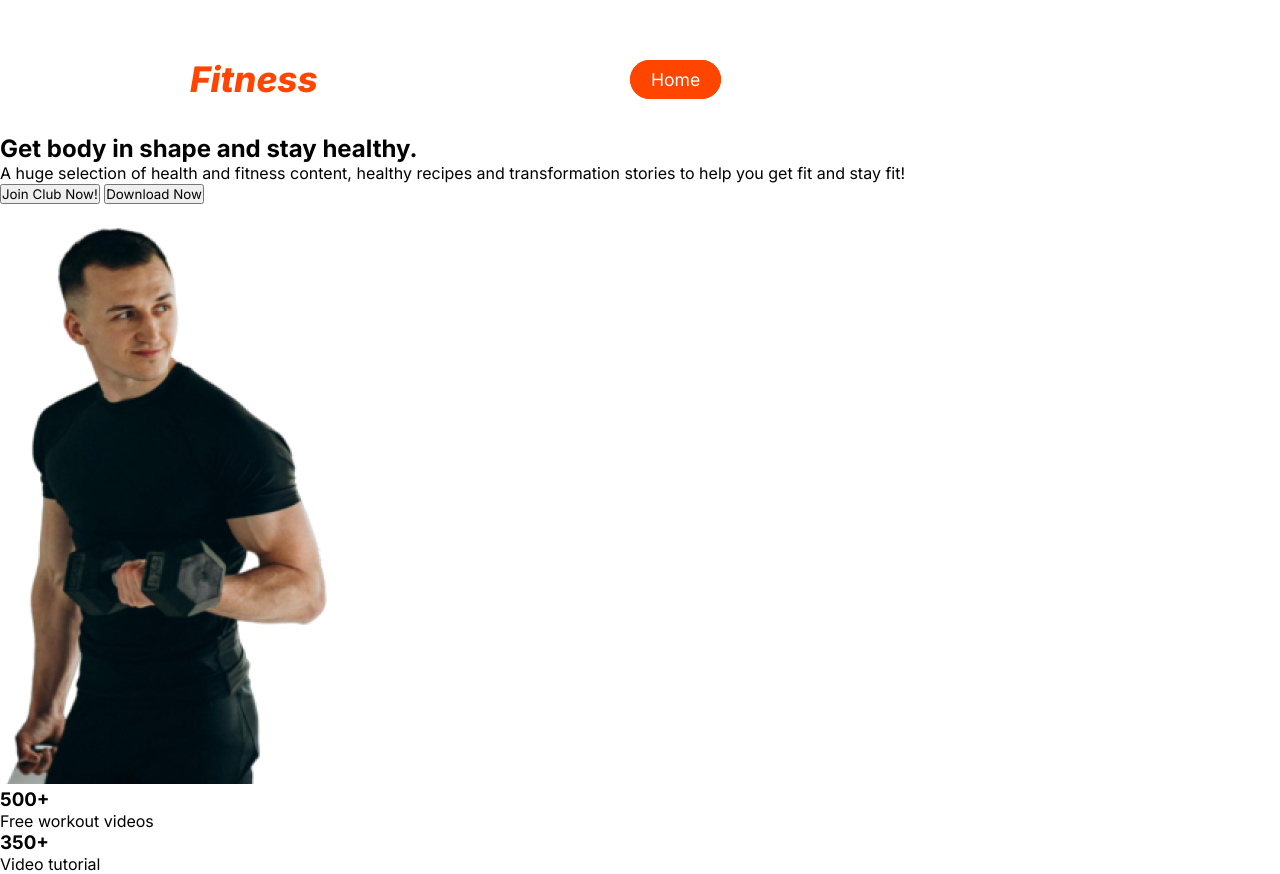
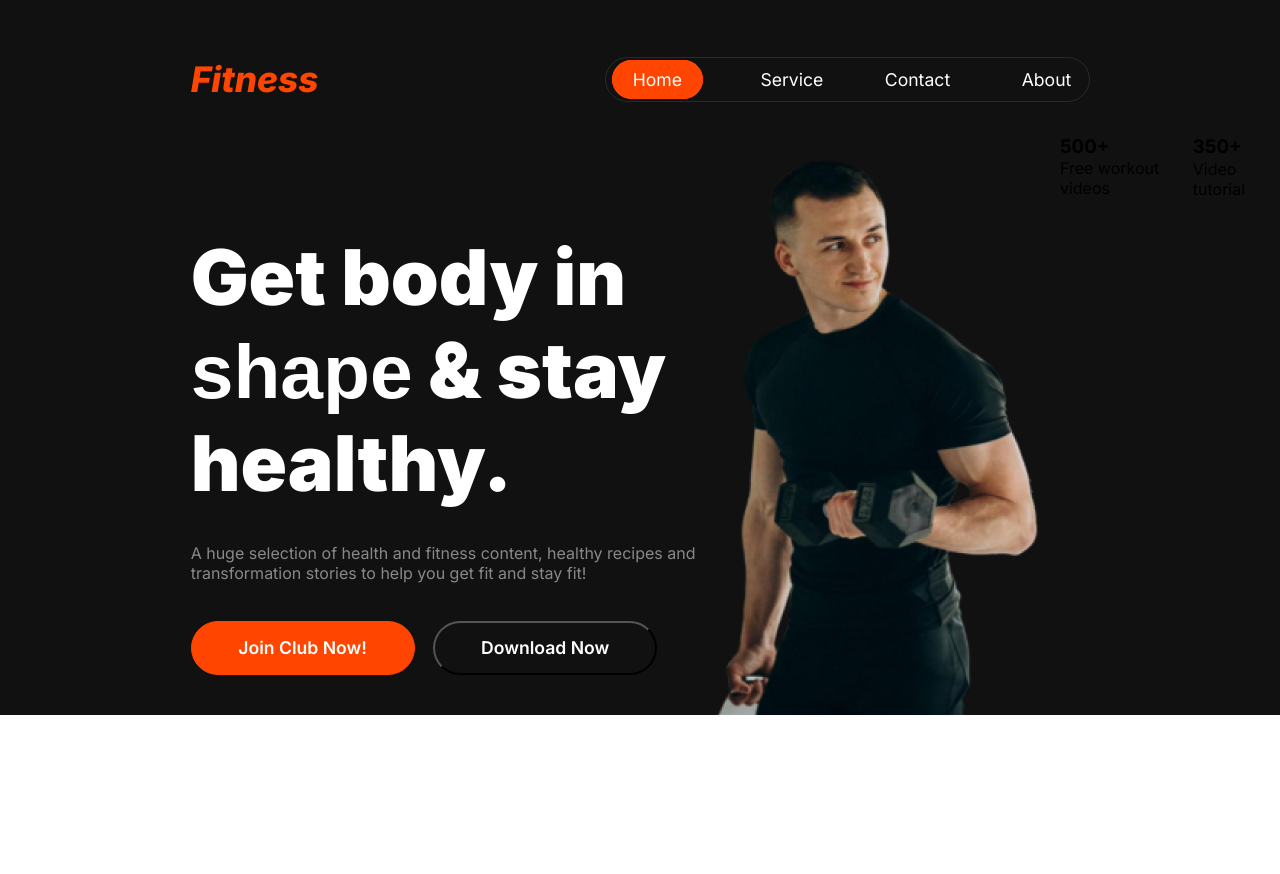
Before and after one commit to farhanarnob44/versatile-ui-project, a plain HTML site: page index.html in a window 1280 px wide. After the commit the page ends 800 px from the top, so only its background shows below. Drawn offline with Linux system fonts and the light colour scheme; a web font is replaced by a local one.

Commit message:
banner section almost done

```diff
--- a/index.html
+++ b/index.html
@@ -8,10 +8,12 @@
       href="https://fonts.googleapis.com/css2?family=Inter:ital,opsz,wght@0,14..32,100..900;1,14..32,100..900&display=swap"
       rel="stylesheet"
     />
+    <link href="https://fonts.cdnfonts.com/css/miama" rel="stylesheet" />
+
     <link rel="stylesheet" href="./style/style.css" />
   </head>
   <body>
-    <section class="banner--main-section">
+    <section class="banner-main-section">
       <header class="header-class">
         <nav class="navbar">
           <h3 class="brand-name"><em>Fitness</em></h3>
@@ -24,15 +26,16 @@
               <a class="Other-nav-button" href="">Contact</a>
             </li>
             <li class="nav-item">
-              <a class="Other-nav-button" href="">About</a>
+              <a class="Other-nav-button" href=""
+                ><span class="about-button">About</span></a
+              >
             </li>
           </ul>
         </nav>
         <section class="banner">
           <div class="banner-writing-section">
             <h2 class="banner-title">
-              Get body in <span class="shape-style">shape</span> and stay
-              healthy.
+              Get body in <span class="shape-style">shape</span> & stay healthy.
             </h2>
             <p class="banner-discription">
               A huge selection of health and fitness content, healthy recipes
--- a/style/style.css
+++ b/style/style.css
@@ -3,7 +3,7 @@
     font-family: "Inter", sans-serif;
     box-sizing: border-box;
     margin: 0px;
-    padding: 0px;
+    padding: 0.1px;
 }
 /* shared styles ends here  */
 /* nav section styles starts here  */
@@ -11,13 +11,13 @@
     text-decoration: none;
     display: flex;
     height: 45px;
-    width: 465px ;
+    width: 485px ;
     border: 1px solid rgba(255, 255, 255, 0.1);
     border-radius: 39px;
     align-items: center;
     justify-content: space-between;
     /* margin-left: 0px; */
-    padding: 0px;
+    padding: 2px;
 
 }
 .navbar{
@@ -49,6 +49,10 @@ margin-top: 57px;
     font-weight: 400;
     color: white;
 }
+.about-button{
+    margin-right: 1px;
+    padding: 10px;
+}
 .Home-button{
     border: 1px solid orangered;
     background-color: orangered;
@@ -62,20 +66,19 @@ margin-bottom: 4px; */
 }
 .Other-nav-button{
     margin-right: 4px;
+    /* padding-right: 2px; */
 }
 /* nav section styles ends here  */
 /* .header-class{
 
 } */
-/* .header-class{
-    /* background-color: black;
-    background-color: rgba(119, 119, 119, 0); */
-    /* background-color: rgb(17, 17, 17); */
-    /* margin-top: -55.5px; */
- */
-.banner-main-section{
+.header-class{
     background-color: rgb(17, 17, 17);
+    /* height: 715px;
+    width: 1440px; */
 }
+
+/* banner section starts here  */
 .brand-name{
     height: 43px;
     width: 132px;
@@ -83,3 +86,57 @@ margin-bottom: 4px; */
     font-size: 2.2rem;
     font-weight: 800;
 }
+.banner{
+    display: flex;
+    justify-content: space-between;
+}
+.banner-writing-section{
+    height: 440px;
+    width: 520px;
+    margin-left: 190px;
+    margin-top: 96px;
+}
+.banner-title{
+color: white;
+font-size: 4.8rem;
+font-weight: 900;
+height: 282px;
+width: 520px;
+}
+.shape-style{
+    font-family: 'Miama', sans-serif;
+    font-weight: 900;
+    font-size: 4.8rem;
+}
+.banner-discription{
+    height: 48px;
+    width: 520px;
+    margin-top: 30px;
+    margin-bottom: 30px;
+    color: rgba(255, 255, 255, 0.5);
+    font-size: 1rem;
+}
+.join-club{
+    width: 224px;
+    height: 54px;
+    background-color: orangered;
+    border: 1px solid orangered;
+    border-radius: 42px;
+    font-size: 1.1rem;
+    font-weight: 600;
+    color: white;
+    margin-right: 14px;
+}
+.download-now{
+    width: 224px;
+    height: 54px;
+    background-color: transparent;
+    /* border: 1px solid orangered; */
+    border-radius: 42px;
+    font-size: 1.1rem;
+    font-weight: 600;
+    color: white;
+}
+.banner-image-section{
+    display: flex;
+}
```
